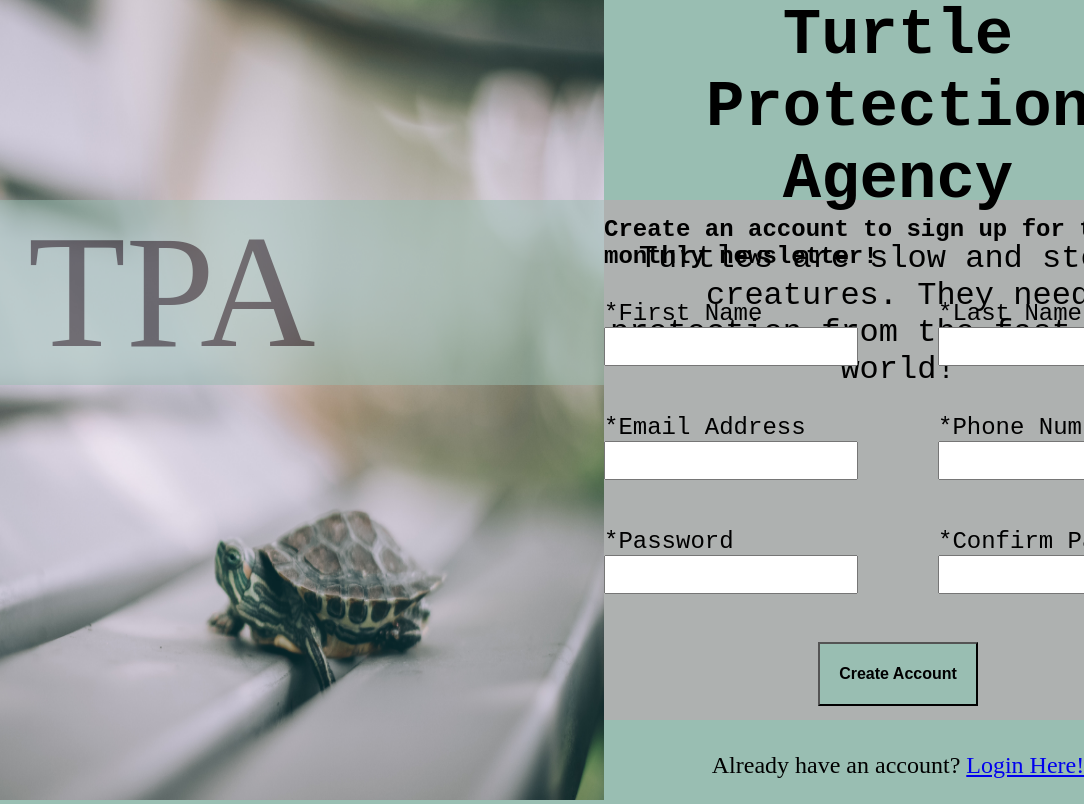
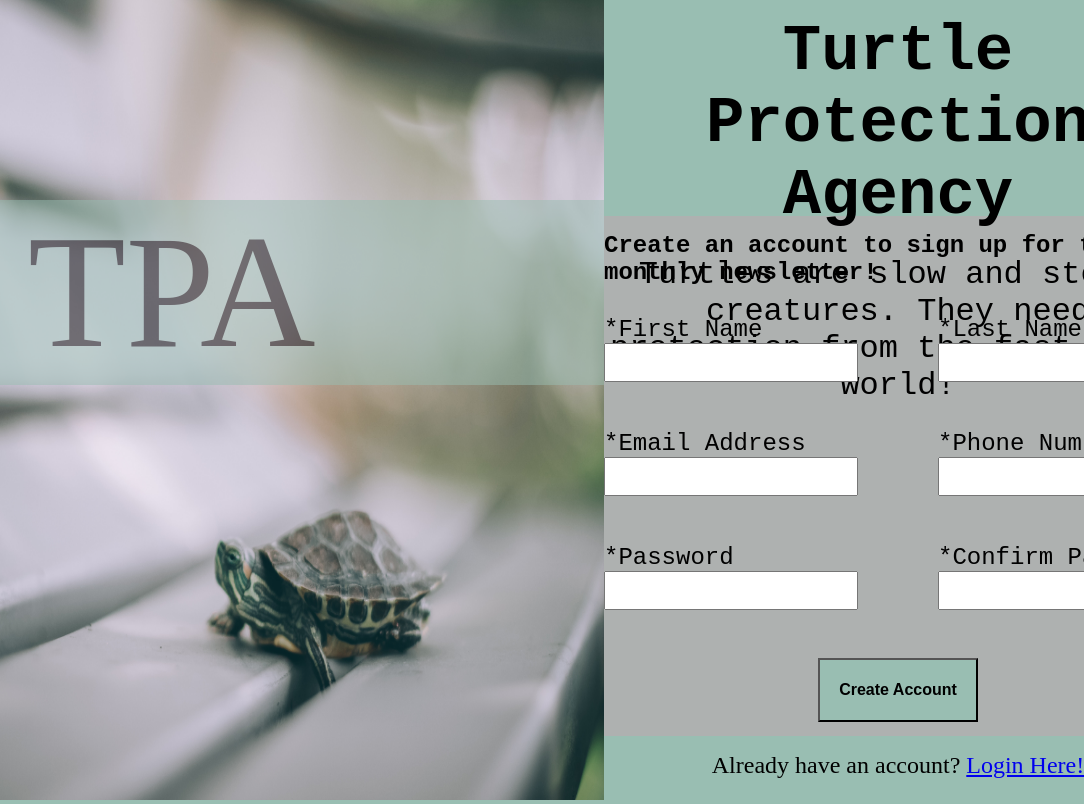
Before and after one commit to Amiriel01/Sign-Up-Form, a plain HTML site: page index.html in a window 1280 px wide. Shown: the top 804 px of the page, 196-1280 px from the left. Drawn offline with Linux system fonts and the light colour scheme.

Commit message:
updated padding

```diff
--- a/style.css
+++ b/style.css
@@ -39,6 +39,7 @@
     height: 25vh;
     font-family: 'Courier New', Courier, monospace;
     text-align: center;
+    padding-top: 1rem;
 }
 
 #title {
@@ -115,5 +116,5 @@ button {
 .text-links {
     text-align: center;
     font-size: 24px;
-    padding-top: 2rem;
+    padding-top: 1rem;
 }
```
Also changed, not shown: images/form.png (added).
